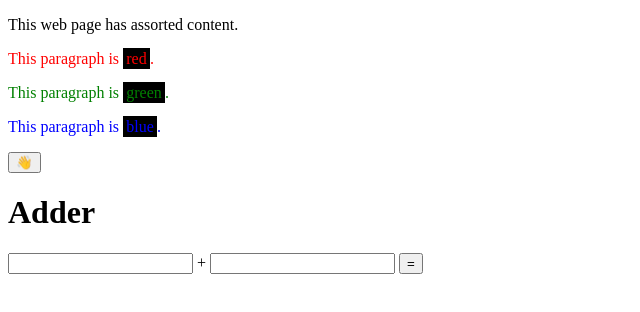
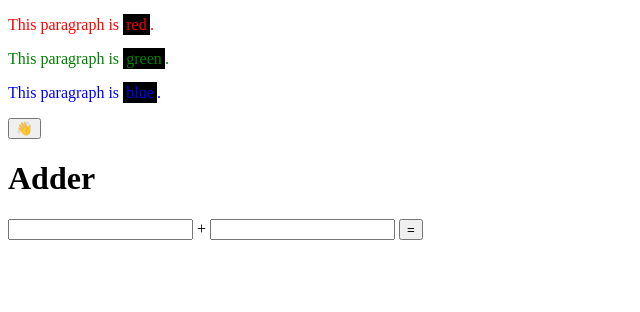
Before and after one commit to DeakinSEC/2021T1-Fundamentals-Of-Git, a plain HTML site: page index.html in a window 1280 px wide. Shown: the whole page, without its empty margins (0-640 px from the left). Drawn offline with Linux system fonts and the light colour scheme.

Commit message:
Remove <p> that describes content of index.html

```diff
--- a/index.html
+++ b/index.html
@@ -10,8 +10,6 @@
 		<link rel="stylesheet" href="./css/highlight.css">
 	</head>
 	<body>
-		<p>This web page has assorted content.</p>
-
 		<p class="text-red">This paragraph is <span class="highlight">red</span>.</p>
 		<p class="text-green">This paragraph is <span class="highlight">green</span>.</p>
 		<p class="text-blue">This paragraph is <span class="highlight">blue</span>.</p>
```
